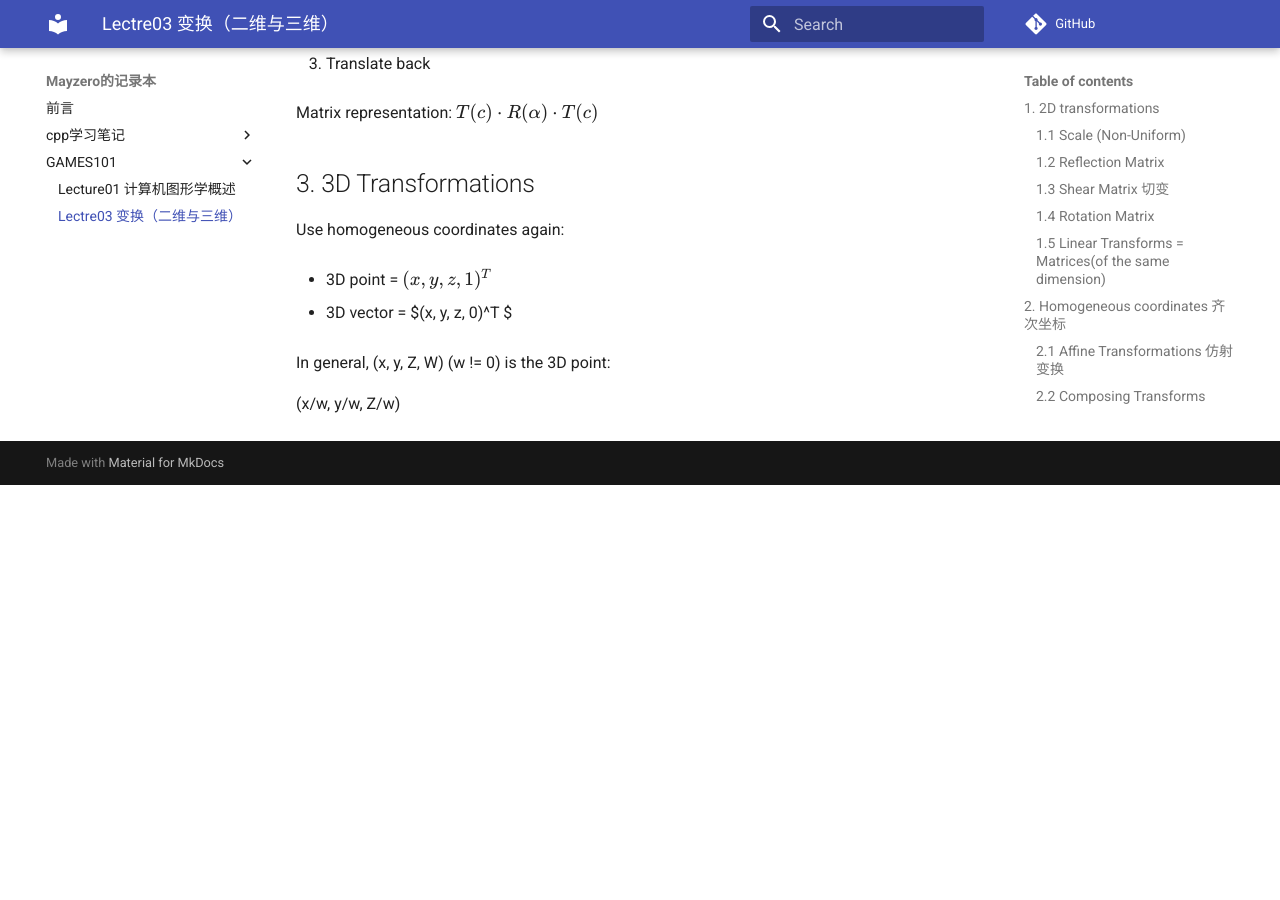
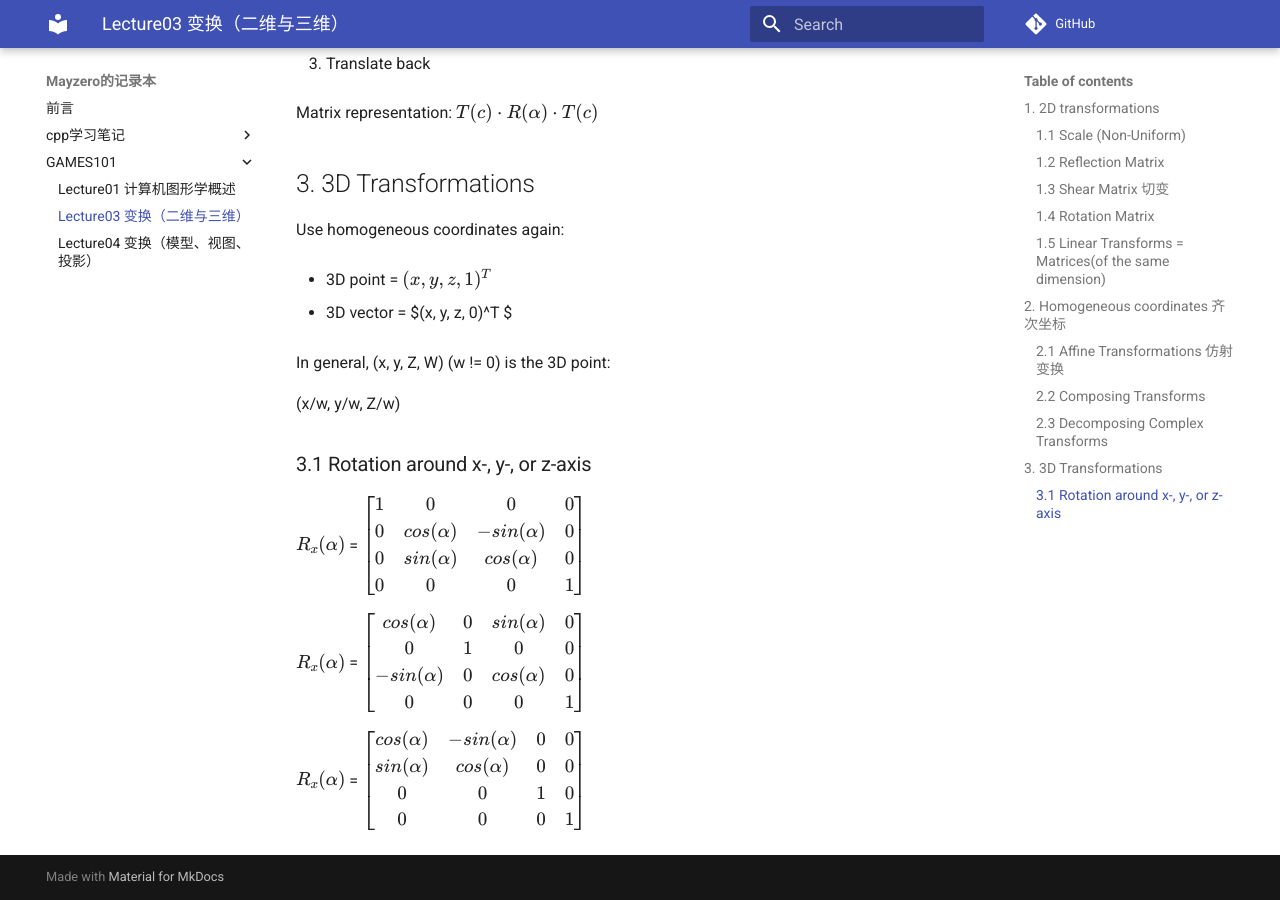
Before and after one commit to Mayzero/blogNotes, an MkDocs documentation site: the page built from docs/GAMES101/Lecture03.md, in a window 1280 px wide and 900 px high, scrolled down 1919 px. Built offline with MkDocs 1.6.1 and Material for MkDocs 9.7.7, drawn with Linux system fonts in a browser that asks for light colours; comment, search, counter and statistics services are not loaded; before the commit the page ends 2404 px from its top, so only the background shows below that.

Commit message:
update lecture04

```diff
--- a/docs/GAMES101/Lecture03.md
+++ b/docs/GAMES101/Lecture03.md
@@ -74,3 +74,10 @@
 In general, (x, y, Z, W) (w != 0) is the 3D point:
 
 (x/w, y/w, Z/w)
+
+### 3.1 Rotation around x-, y-, or z-axis
+$R_x(\alpha)$ = $\begin{bmatrix} 1 & 0 & 0 & 0 \\ 0 & cos(\alpha) & -sin(\alpha) & 0\\ 0 & sin(\alpha) & cos(\alpha) & 0 \\ 0 & 0 & 0 &1 \end{bmatrix}$
+
+$R_x(\alpha)$ = $\begin{bmatrix}   cos(\alpha) & 0 & sin(\alpha) & 0\\ 0 & 1 & 0 & 0 \\ -sin(\alpha) &  0 & cos(\alpha) & 0 \\ 0 & 0 & 0 & 1 \end{bmatrix}$
+
+$R_x(\alpha)$ = $\begin{bmatrix} cos(\alpha) & -sin(\alpha) & 0 & 0\\ sin(\alpha) & cos(\alpha) & 0 & 0 \\ 0 & 0 & 1 & 0 \\ 0 & 0 & 0 & 1 \end{bmatrix}$
--- a/mkdocs.yml
+++ b/mkdocs.yml
@@ -9,7 +9,8 @@
       - 基础知识: cpp学习笔记/Basic.md
     - GAMES101:
       - Lecture01 计算机图形学概述: GAMES101/Lecture01.md
-      - Lectre03 变换（二维与三维）: GAMES101/Lecture03.md
+      - Lecture03 变换（二维与三维）: GAMES101/Lecture03.md
+      - Lecture04 变换（模型、视图、投影）: GAMES101/Lecture04.md
 
 markdown_extensions:
   - abbr
```
Also changed, not shown: docs/GAMES101/Lecture01.md (+2 -2 lines), docs/GAMES101/Lecture04.md (added, +48 -0 lines), docs/cpp学习笔记/Basic.md (+1 -1 lines), docs/index.md (+1 -1 lines).
